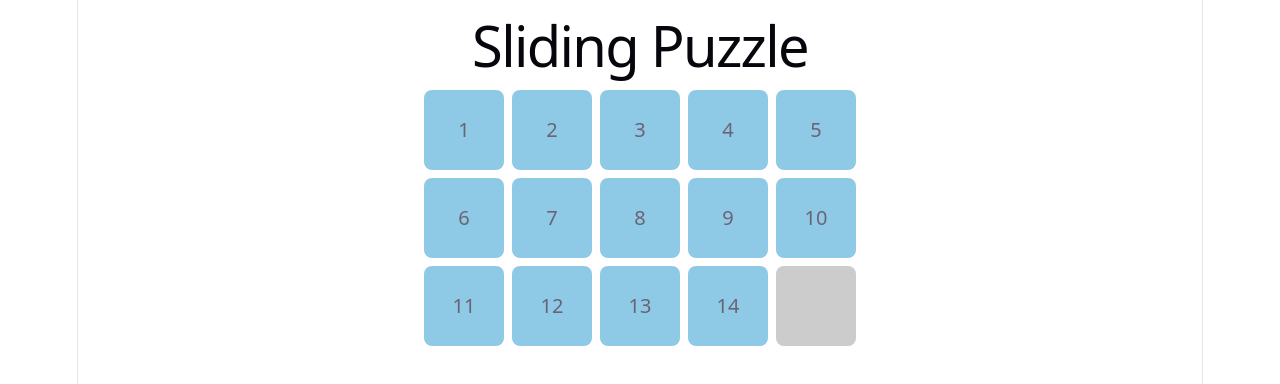
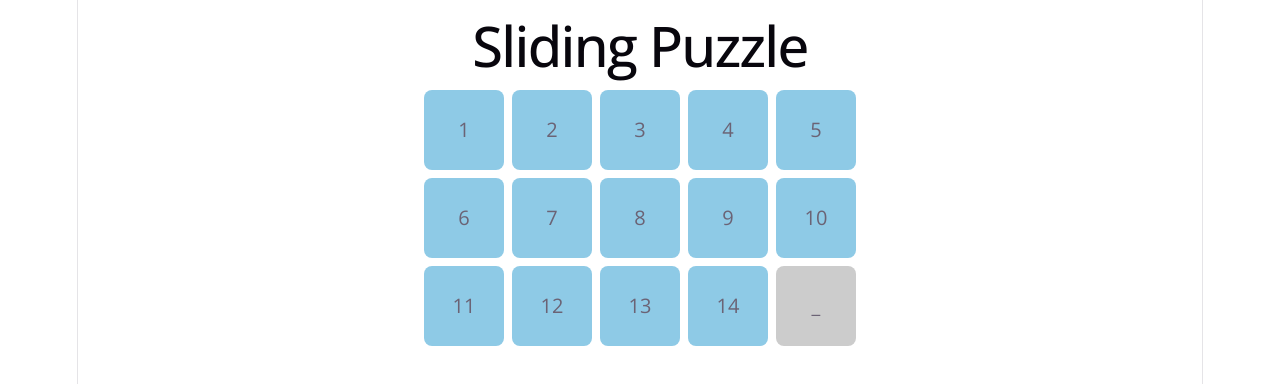
Before and after one commit to EddieJohanssonn3000/sliding-puzzle, a React (Vite) app: page / in a window 1280 px wide. Shown: the top 384 px of the page. Built offline with nearby package versions, Linux system fonts and the light colour scheme.

Commit message:
Added Open Sans font and a few fixes

```diff
--- a/src/components/Board.tsx
+++ b/src/components/Board.tsx
@@ -1,5 +1,6 @@
 import type { Board as BoardType } from "../utils/board";
-import Tile from "./Tile";import styles from "./Board.module.css";
+import Tile from "./Tile";
+import styles from "./Board.module.css";
 
 type Props = {
     board: BoardType;
--- a/src/components/Tile.tsx
+++ b/src/components/Tile.tsx
@@ -14,7 +14,7 @@
             isEmpty ? styles.empty : styles.filled
           }`}
         onClick={!isEmpty ? onClick : undefined}>
-            {isEmpty === null ? "_" : value}
+            {isEmpty ? "_" : value}
         </div>
     );
 }
--- a/src/index.css
+++ b/src/index.css
@@ -1,3 +1,5 @@
+@import url('https://fonts.googleapis.com/css2?family=Open+Sans:wght@400;500;600;700&display=swap');
+
 :root {
   --text: #6b6375;
   --text-h: #08060d;
@@ -11,8 +13,8 @@
   --shadow:
     rgba(0, 0, 0, 0.1) 0 10px 15px -3px, rgba(0, 0, 0, 0.05) 0 4px 6px -2px;
 
-  --sans: system-ui, 'Segoe UI', Roboto, sans-serif;
-  --heading: system-ui, 'Segoe UI', Roboto, sans-serif;
+  --sans: 'Open Sans', system-ui, 'Segoe UI', Roboto, sans-serif;
+  --heading: 'Open Sans', system-ui, 'Segoe UI', Roboto, sans-serif;
   --mono: ui-monospace, Consolas, monospace;
 
   font: 18px/145% var(--sans);
```
